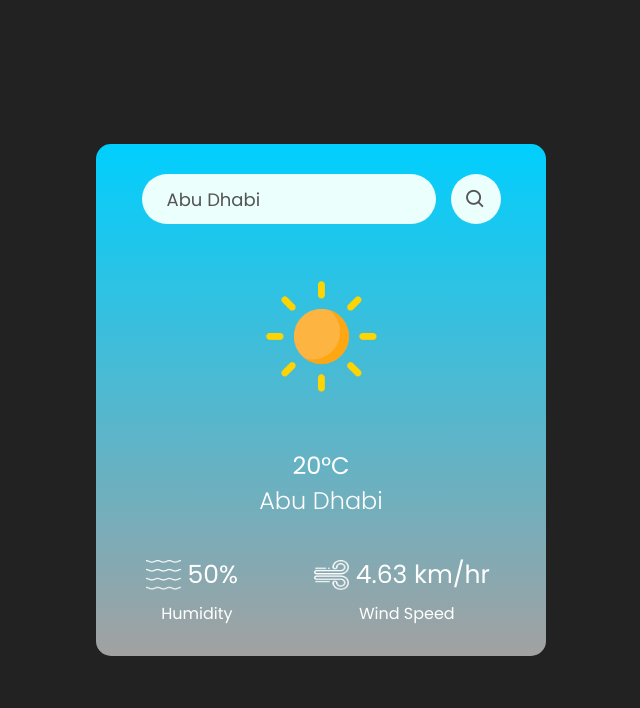
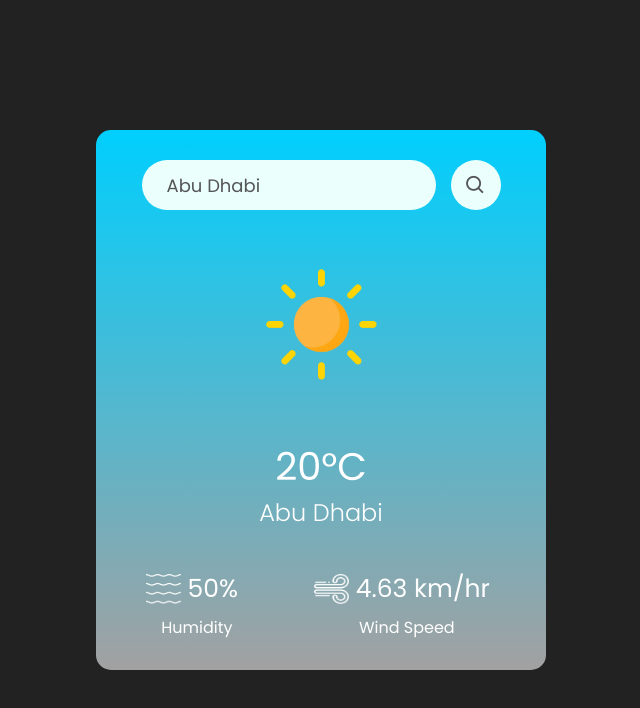
Before and after one commit to Johannes613/weather-app, a plain HTML site: page weather-app.html in a window 1280 px wide. Shown: the whole page, without its empty margins (319-959 px from the left). Drawn offline with nearby package versions, Linux system fonts and the light colour scheme; no server answers; files whose address does not match are found by name; a web font is replaced by a local one.

Commit message:
Update weather-app.css

```diff
--- a/weather-app.css
+++ b/weather-app.css
@@ -18,7 +18,7 @@ section.app{
     flex-direction: column;
     align-items: center;
     padding: 30px 15px;
-    gap: 28px;
+    gap: 30px;
     color: #fff;
     max-width: 450px;
     border-radius: 15px;
@@ -77,11 +77,12 @@ div.temp-city{
     text-align: center;
 }
 h1.temp{
+    font-size: 2.4rem;
     font-weight: 400;
 
 }
 h2.city-name{
-    font-weight: 300;
+    font-weight: 350;
     margin-bottom: 10px;
 }
 p.humidity-value, p.wind-speed-value{
```
